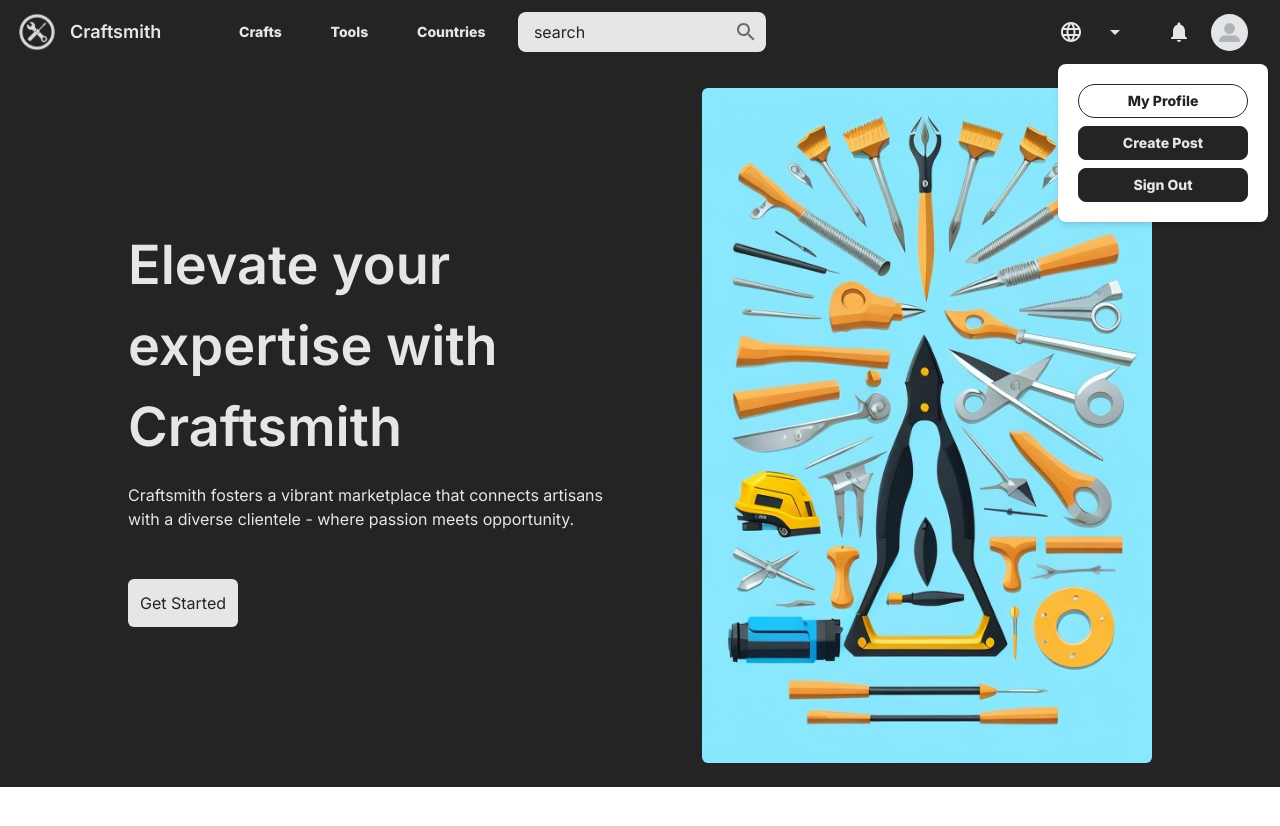
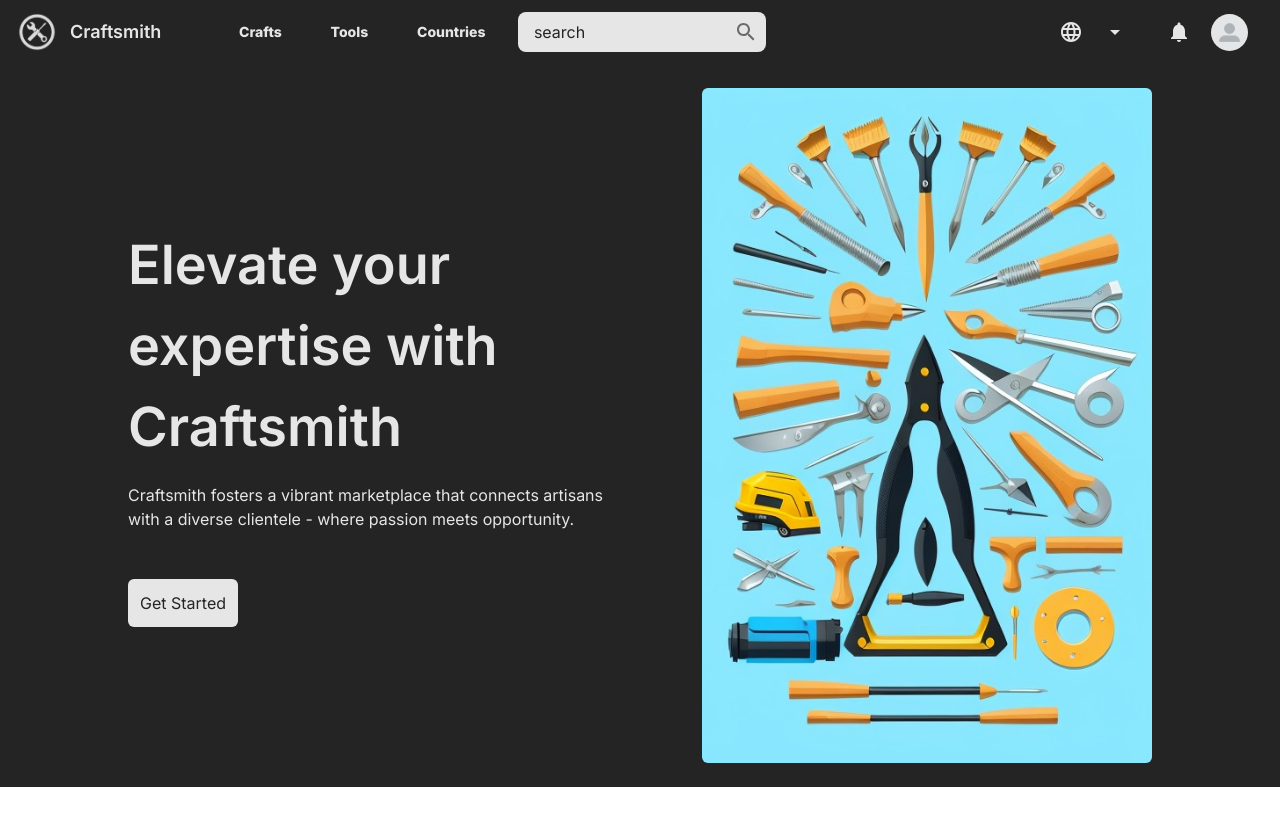
Before and after one commit to VanGits/craftsmith-application, a Next.js app: page / in a window 1280 px wide. Shown: the top 826 px of the page. Built offline with nearby package versions, Linux system fonts and the light colour scheme.

Commit message:
fixed menu showing  on page load

```diff
--- a/components/Nav.jsx
+++ b/components/Nav.jsx
@@ -230,15 +230,15 @@ const Nav = () => {
               height={37}
               className="rounded-full cursor-pointer"
               alt="profile"
-              onClick={() => handleDropdownToggle(0)}
+              onClick={() => handleDropdownToggle(6)}
             />
             <div className="flex relative mt-10">
-              {openDropdownIndex === 0 && (
+              {openDropdownIndex === 6 && (
                 <div className="dropdown1">
                   <Link
                     href="/"
                     className="w-full outline_btn"
-                    onClick={() => handleDropdownToggle(0)}
+                    onClick={() => handleDropdownToggle(6)}
                   >
                     My Profile
                   </Link>
@@ -246,13 +246,13 @@ const Nav = () => {
                   <Link
                     href="/"
                     className="w-full black_btn"
-                    onClick={() => handleDropdownToggle(0)}
+                    onClick={() => handleDropdownToggle(6)}
                   >
                     Create Post
                   </Link>
                   <button
                     type="button"
-                    onClick={() => handleDropdownToggle(0)}
+                    onClick={() => handleDropdownToggle(6)}
                     className=" w-full black_btn"
                   >
                     Sign Out
```
